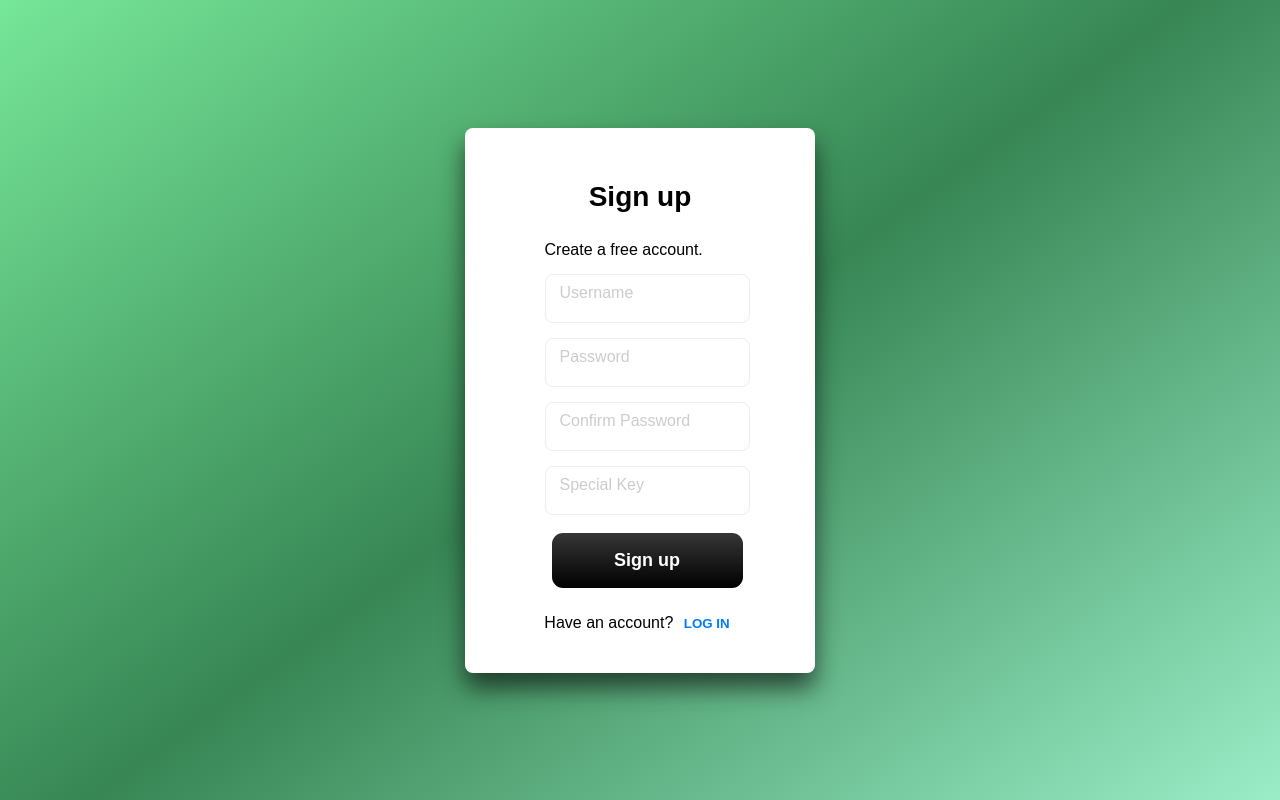
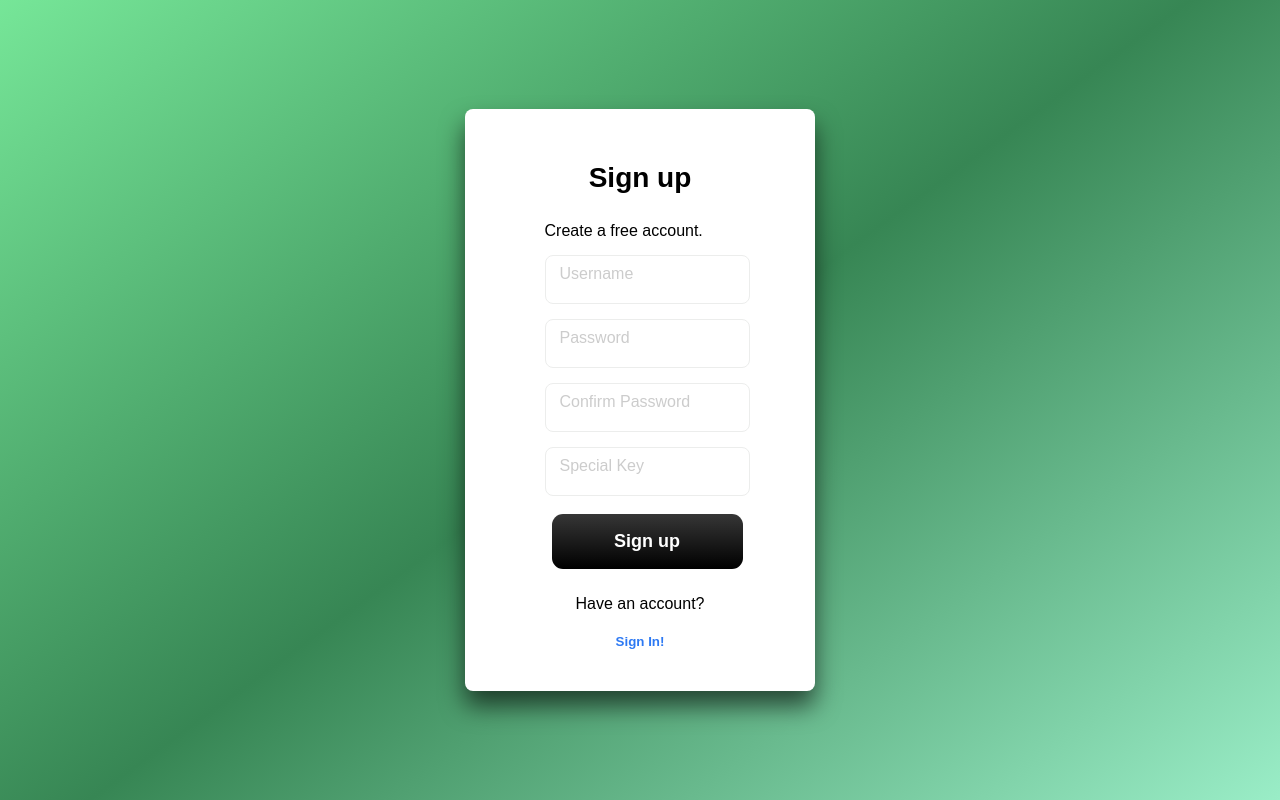
Before and after one commit to oswaldamoah/MMS, a React (Create React App) app in the folder frontend/mmsfrontend/: page /login in a window 1280 px wide. Both pictures are taken after a click on the button "SIGN UP!". Built offline with nearby package versions, Linux system fonts and the light colour scheme; no server answers.

Commit message:
feat(frontend): - Added favicon - Minor adjustment to "Sign In" text in LoginPage

```diff
--- a/frontend/mmsfrontend/public/index.html
+++ b/frontend/mmsfrontend/public/index.html
@@ -3,7 +3,9 @@
 <head>
   <meta charset="UTF-8">
   <meta name="viewport" content="width=device-width, initial-scale=1.0">
-  <title>MMS | Flourishing Field Int. Min</title>
+
+  <title>MMS | Flourishing Field Int. Min.</title>
+  <link rel="icon" type="image/x-icon" href="logo1.png">
 </head>
 <body>
   <div id="root"></div>
--- a/frontend/mmsfrontend/src/LoginPage.js
+++ b/frontend/mmsfrontend/src/LoginPage.js
@@ -1,4 +1,4 @@
-import React, { useState, useContext } from 'react';
+import React, { useState } from 'react';
 import { useNavigate } from 'react-router-dom';
 import { useAuth } from './AuthContext'; // Correctly import useAuth instead of AuthContext
 import './LoginPage.css';
@@ -148,7 +148,7 @@ function SignUpSection({ handleSignUpSubmit, handleLoginClick }) {
         <button className="submit-btn2-login" type="submit">Sign up</button>
       </form>
       <div className="form-section-login">
-        <p>Have an account? <button type="button" className="login-link-login" onClick={handleLoginClick}>LOG IN</button></p>
+        <p>Have an account? <button type="button" className="signup-login" onClick={handleLoginClick}>Sign In!</button></p>
       </div>
     </div>
   );
```
